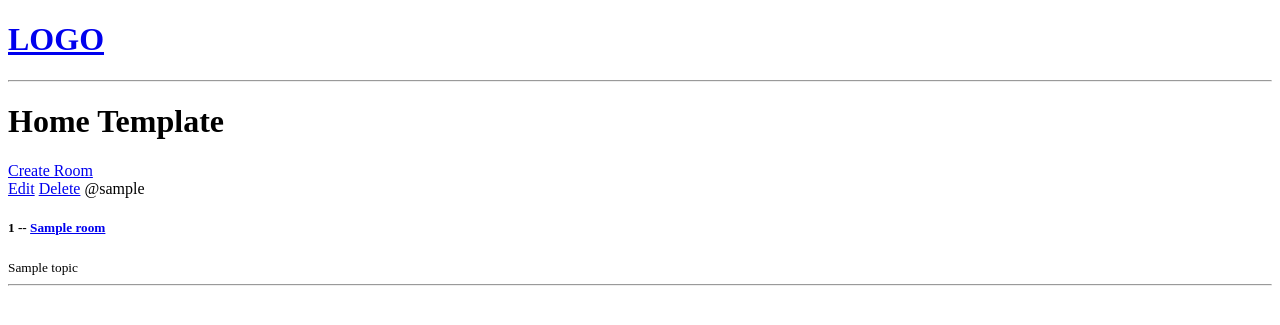
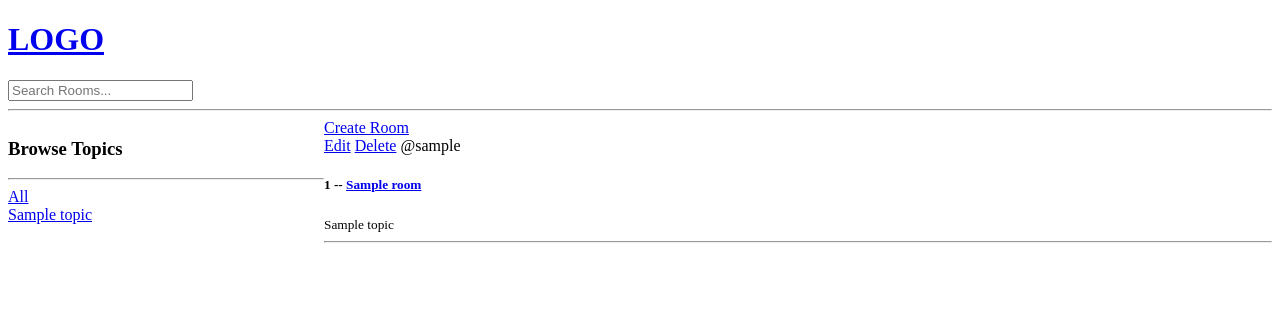
Before and after one commit to keshavdubey1196/Chat-Room, a Django app: template studybud/base/templates/base/home.html in a window 1280 px wide. Shown: the top 325 px of the page. Run offline with Django 3.2, Linux system fonts and the light colour scheme; the template is opened without the code that fills it: most values are stand-ins (such as "Sample title", 1, 10 or a date in 2020).

Commit message:
SEARCH/adding  search functionality

```diff
--- a/studybud/base/templates/base/home.html
+++ b/studybud/base/templates/base/home.html
@@ -1,9 +1,29 @@
-{% extends "main.html"%} {% block content %}
+{% extends "main.html"%}
 
-<h1>Home Template</h1>
+{% block content %}
 
-<div>
-  <a href="{% url 'create-room' %}">Create Room</a>
+<style>
+  .home-container{
+      display: grid;
+      grid-template-columns: 1fr 3fr;
+  }
+</style>
+
+<div class="home-container">
+  <div>
+    <h3>Browse Topics</h3>
+    <hr>
+    <div>
+      <a href="{% url "home" %}">All</a>
+    </div>
+    {% for topic in topics %}
+      <div>
+        <a href="{% url "home" %}?q={{topic.name}}">{{topic.name}}</a>
+      </div>
+    {% endfor %}
+  </div>
+  <div>
+    <a href="{% url 'create-room' %}">Create Room</a>
 
   <div>
     {% for room in rooms%}
@@ -17,6 +37,9 @@
     </div>
     {% endfor %}
   </div>
+
+
+  </div>
 </div>
 
 
--- a/studybud/templates/navbar.html
+++ b/studybud/templates/navbar.html
@@ -1,4 +1,8 @@
 <a href="/">
   <h1>LOGO</h1>
 </a>
+<form method="GET" action="{% url 'home' %}">
+  <input type="text" name="q" placeholder="Search Rooms..."/>
+</form>
+
 <hr />
```
Also changed, not shown: studybud/base/views.py (+10 -3 lines), studybud/db.sqlite3.
